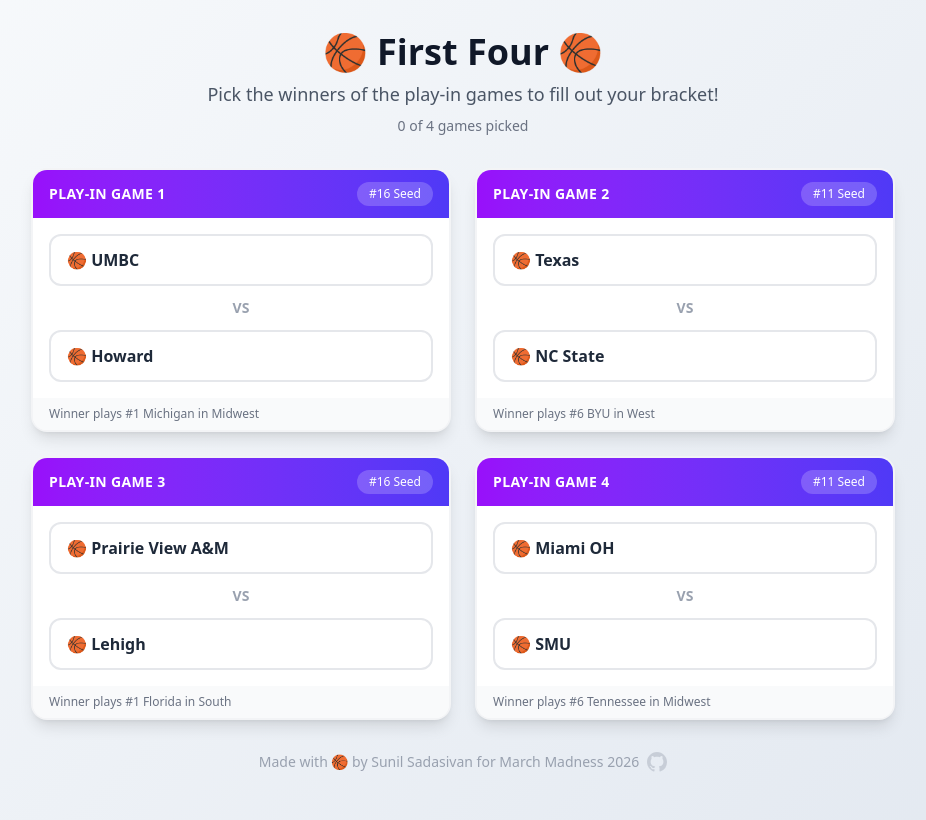
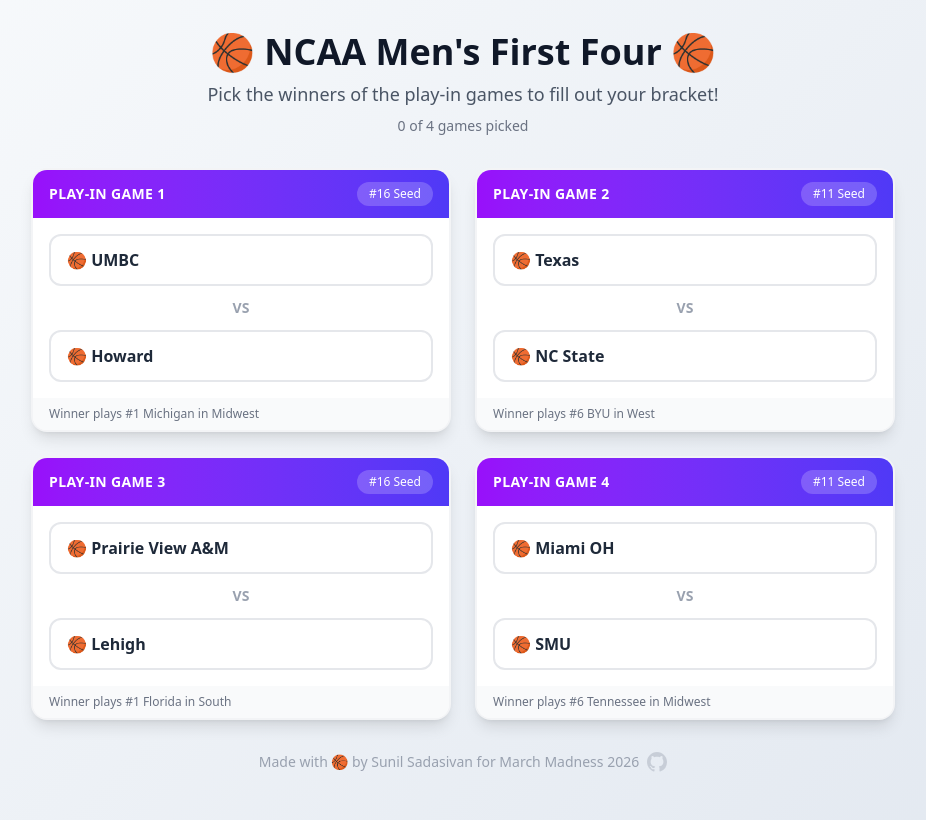
Before and after one commit to sunil-sadasivan/march-madness-bracket, a React (Vite) app in the folder frontend/: page / in a window 1280 px wide. Shown: the whole page, without its empty margins (177-1103 px from the left). Built offline with nearby package versions, Linux system fonts and the light colour scheme.

Commit message:
Add NCAA Men's/Women's title to First Four page

```diff
--- a/frontend/src/components/BracketPicker.tsx
+++ b/frontend/src/components/BracketPicker.tsx
@@ -284,6 +284,7 @@
         onPick={handleFirstFourPick}
         onContinue={() => setFirstFourDone(true)}
         allPicked={allFirstFourPicked}
+        title={title}
       />
     );
   }
--- a/frontend/src/components/FirstFour.tsx
+++ b/frontend/src/components/FirstFour.tsx
@@ -6,6 +6,7 @@
   onPick: (gameIndex: number, team: string) => void;
   onContinue: () => void;
   allPicked: boolean;
+  title?: string;
 }
 
 export default function FirstFour({
@@ -14,12 +15,13 @@
   onPick,
   onContinue,
   allPicked,
+  title,
 }: FirstFourProps) {
   return (
     <div className="max-w-4xl mx-auto px-4 py-8">
       <div className="text-center mb-8">
         <h1 className="text-4xl font-extrabold text-gray-900 mb-2">
-          🏀 First Four 🏀
+          🏀 {title ? `${title} ` : ""}First Four 🏀
         </h1>
         <p className="text-lg text-gray-600">
           Pick the winners of the play-in games to fill out your bracket!
```
Also changed, not shown: 5 other files (tests, documents, lock files or other folders).
